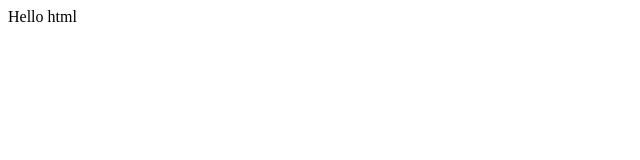
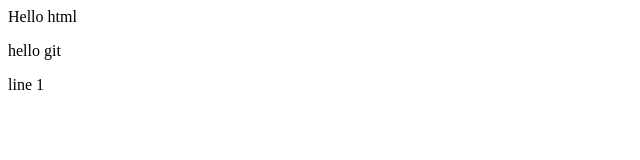
Before and after one commit to asmcore/kudvencat, a plain HTML site: page index.html in a window 1280 px wide. Shown: the full height of the page, 0-640 px from the left. Drawn offline with Linux system fonts and the light colour scheme.

Commit message:
Wrong cimmit

```diff
--- a/index.html
+++ b/index.html
@@ -1,3 +1,5 @@
 <html>
     <p> Hello html</p>
+    <p> hello git </p>
+    <p> line 1</p>
 </html>
```
Also changed, not shown: text.txt.
